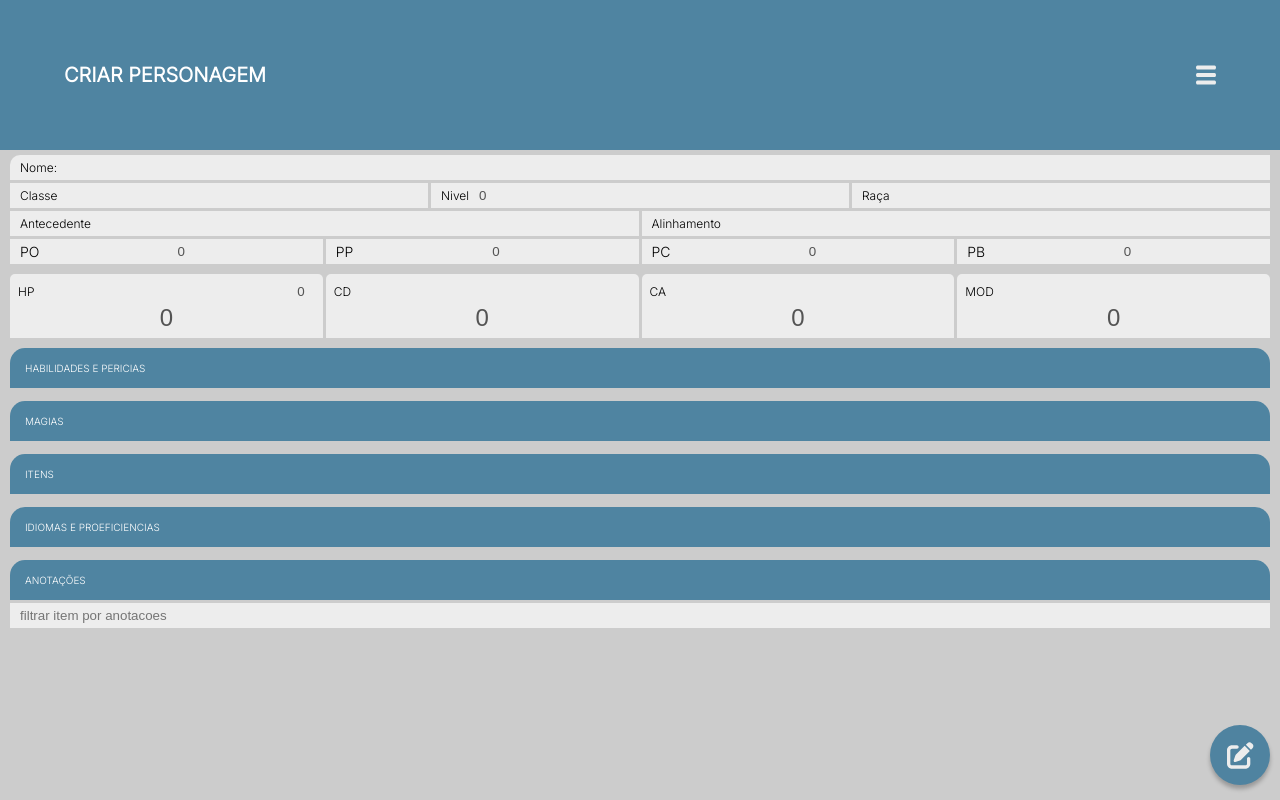
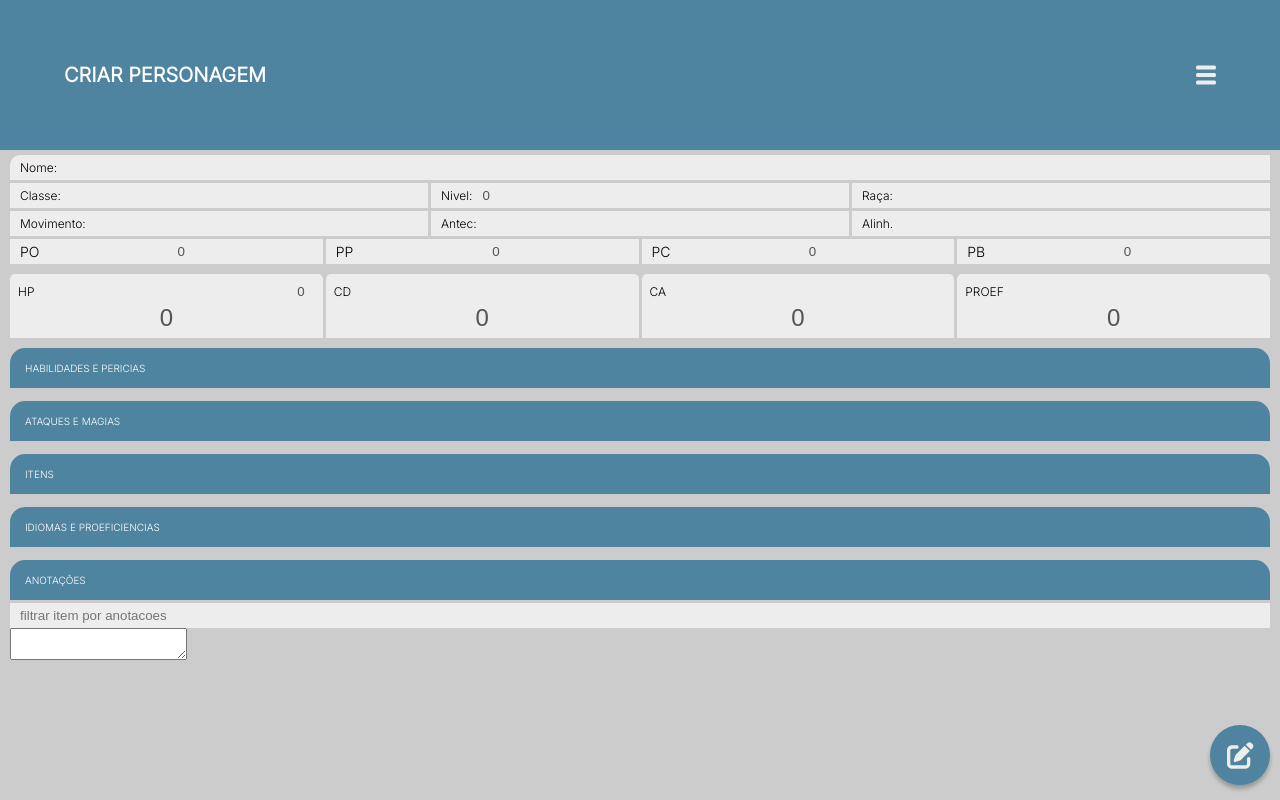
Before and after one commit to mabiiak/ficheiro-de-bolso, a React (Create React App) app: page / in a window 1280 px wide. Both pictures are taken after a click on the element "ANOTAÇÕES". Built offline with nearby package versions, Linux system fonts and the light colour scheme.

Commit message:
refactor: Ajustes de textos

```diff
--- a/src/components/BotaoEditar.jsx
+++ b/src/components/BotaoEditar.jsx
@@ -14,10 +14,11 @@ export default function BotaoEditar() {
     moedas,
     status,
     espacosMagia,
-    listaMagias,
+    listaAtaquesMagias,
     listaItens,
     listaProeficiencias,
     listaAnotacoes,
+    anotacaoLivre,
   } = useContext(Context)
 
   const salvaHabilidades = () => {
@@ -30,10 +31,11 @@ export default function BotaoEditar() {
         pericias: listaPericias,
         status,
         espacosMagia,
-        magias: listaMagias,
+        magias: listaAtaquesMagias,
         itens: listaItens,
         proeficiencias: listaProeficiencias,
         anotacoes: listaAnotacoes,
+        anotacaoLivre,
       }),
     )
   }
--- a/src/components/Descritivo.jsx
+++ b/src/components/Descritivo.jsx
@@ -32,7 +32,7 @@ export default function Descritivo() {
       </div>
       <div id="linha-tripla">
         <label>
-          Classe
+          Classe:
           <input
             name="classe"
             onChange={(e) => changeValue(e)}
@@ -42,7 +42,7 @@ export default function Descritivo() {
           />
         </label>
         <label>
-          Nivel
+          Nivel:
           <input
             name="nivel"
             onChange={(e) => changeValue(e)}
@@ -52,7 +52,7 @@ export default function Descritivo() {
           />
         </label>
         <label>
-          Raça
+          Raça:
           <input
             name="raca"
             onChange={(e) => changeValue(e)}
@@ -64,7 +64,17 @@ export default function Descritivo() {
       </div>
       <div id="linha-dupla">
         <label>
-          Antecedente
+          Movimento:
+          <input
+            name="movimento"
+            onChange={(e) => changeValue(e)}
+            type="number"
+            value={descritivo.movimento}
+            disabled={!editando}
+          />
+        </label>
+        <label>
+          Antec:
           <input
             name="antecedente"
             onChange={(e) => changeValue(e)}
@@ -74,7 +84,7 @@ export default function Descritivo() {
           />
         </label>
         <label>
-          Alinhamento
+          Alinh.
           <input
             name="alinhamento"
             onChange={(e) => changeValue(e)}
--- a/src/components/Magias.jsx
+++ b/src/components/Magias.jsx
@@ -7,21 +7,21 @@ import './css/Magias.css'
 import MagicSpace from './MagicSpace'
 
 export default function Magias() {
-  const { listaMagias, setListaMagias, editando, editarLista, excluirItem } =
+  const { listaAtaquesMagias, setListaAtaquesMagias, editando, editarLista, excluirItem } =
     useContext(Context)
 
   const [tituloMagia, setTituloMagia] = useState('')
   const [nivelMagia, setNivelMagia] = useState('')
   const [comentarioMagia, setComentarioMagia] = useState('')
 
-  const [lista, setLista] = useState(listaMagias)
+  const [lista, setLista] = useState(listaAtaquesMagias)
 
   const [viewHidden, setViewHidden] = useState(true)
   const [mensagemErro, setMensagemErro] = useState('')
 
   useEffect(() => {
-    setLista(listaMagias)
-  }, [listaMagias])
+    setLista(listaAtaquesMagias)
+  }, [listaAtaquesMagias])
 
   const openContent = () => {
     setViewHidden(!viewHidden)
@@ -57,8 +57,8 @@ export default function Magias() {
         setMensagemErro('')
       }, '3000')
     } else {
-      setListaMagias([
-        ...listaMagias,
+      setListaAtaquesMagias([
+        ...listaAtaquesMagias,
         {
           nivel: nivelMagia,
           titulo: tituloMagia,
@@ -76,9 +76,9 @@ export default function Magias() {
     <div>
       <MagicSpace />
       <Filtro
-        listaCompleta={listaMagias}
+        listaCompleta={listaAtaquesMagias}
         setListaExbicao={setLista}
-        placeholder={'magia ou nivel'}
+        placeholder={'palavra chave'}
       />
 
       {editando && (
@@ -121,7 +121,7 @@ export default function Magias() {
               className="campoEditavel"
               onClick={() => openContent()}
               onChange={(e) =>
-                editarLista(e, index, setListaMagias, listaMagias)
+                editarLista(e, index, setListaAtaquesMagias, listaAtaquesMagias)
               }
               name="nivel"
               value={magia.nivel}
@@ -133,7 +133,7 @@ export default function Magias() {
                   className="campoEditavel"
                   onClick={() => openContent()}
                   onChange={(e) =>
-                    editarLista(e, index, setListaMagias, listaMagias)
+                    editarLista(e, index, setListaAtaquesMagias, listaAtaquesMagias)
                   }
                   name="titulo"
                   value={magia.titulo}
@@ -142,7 +142,7 @@ export default function Magias() {
                 {editando && (
                   <button
                     onClick={() =>
-                      excluirItem(index, listaMagias, setListaMagias)
+                      excluirItem(index, listaAtaquesMagias, setListaAtaquesMagias)
                     }
                     className="btn-trash btn-trash-magic"
                   >
@@ -158,7 +158,7 @@ export default function Magias() {
                 hidden={viewHidden}
                 className="campoEditavel"
                 onChange={(e) =>
-                  editarLista(e, index, setListaMagias, listaMagias)
+                  editarLista(e, index, setListaAtaquesMagias, listaAtaquesMagias)
                 }
                 name="comentario"
                 value={magia.comentario}
--- a/src/components/Status.jsx
+++ b/src/components/Status.jsx
@@ -55,7 +55,7 @@ export default function Status() {
         />
       </div>
       <div className="status-triplo">
-        <p className="linha-descritiva">MOD</p>
+        <p className="linha-descritiva">PROEF</p>
         <input
           className="status-input"
           onChange={(e) => changeValue(e)}
--- a/src/context/Provider.js
+++ b/src/context/Provider.js
@@ -52,10 +52,11 @@ function Provider({ children }) {
 
   const [editando, setEditar] = useState(false)
   const [listaPericias, setListaPericias] = useState([])
-  const [listaMagias, setListaMagias] = useState([])
+  const [listaAtaquesMagias, setListaAtaquesMagias] = useState([])
   const [listaItens, setListaItens] = useState([])
   const [listaProeficiencias, setListaProeficiencias] = useState([])
   const [listaAnotacoes, setListaAnotacoes] = useState([])
+  const [anotacaoLivre, setAnotacaoLivre] = useState([])
 
   const editarLista = (e, index, set, lista) => {
     const { value, name } = e.target
@@ -78,10 +79,11 @@ function Provider({ children }) {
       setDescritivo(verSalvos.descritivo)
       setStatus(verSalvos.status)
       setEspacosMagia(verSalvos.espacosMagia)
-      setListaMagias(verSalvos.magias)
+      setListaAtaquesMagias(verSalvos.magias)
       setListaItens(verSalvos.itens)
       setListaProeficiencias(verSalvos.proeficiencias)
       setListaAnotacoes(verSalvos.anotacoes)
+      setAnotacaoLivre(verSalvos.anotacaoLivre)
     }
   }, [])
 
@@ -100,14 +102,16 @@ function Provider({ children }) {
     espacosMagia,
     setEspacosMagia,
     setStatus,
-    listaMagias,
-    setListaMagias,
+    listaAtaquesMagias,
+    setListaAtaquesMagias,
     listaItens,
     setListaItens,
     listaProeficiencias,
     setListaProeficiencias,
     listaAnotacoes,
     setListaAnotacoes,
+    anotacaoLivre,
+    setAnotacaoLivre,
     editarLista,
     excluirItem,
   }
--- a/src/paginas/Ficha.jsx
+++ b/src/paginas/Ficha.jsx
@@ -22,6 +22,8 @@ export default function Ficha() {
     setListaProeficiencias,
     listaAnotacoes,
     setListaAnotacoes,
+    setAnotacaoLivre,
+    anotacaoLivre,
   } = useContext(Context)
 
   const habilidadesPericias = () => (
@@ -35,7 +37,7 @@ export default function Ficha() {
     </div>
   )
 
-  const listaMagias = () => <Magias />
+  const listaAtaquesMagias = () => <Magias />
 
   const itens = () => (
     <ListaSimples
@@ -54,11 +56,15 @@ export default function Ficha() {
   )
 
   const anotacoes = () => (
-    <ListaSimples
-      listaCompleta={listaAnotacoes}
-      setListaCompleta={setListaAnotacoes}
-      name={'anotacoes'}
-    />
+    <div>
+      <ListaSimples
+        listaCompleta={listaAnotacoes}
+        setListaCompleta={setListaAnotacoes}
+        name={'anotacoes'}
+      />
+      <textarea onChange={(e) => setAnotacaoLivre(e.target.value)} value={anotacaoLivre}>{anotacaoLivre}</textarea>
+    </div>
+
   )
 
   return (
@@ -70,7 +76,7 @@ export default function Ficha() {
         titulo="Habilidades e Pericias"
         body={habilidadesPericias()}
       />
-      <TituloExpansivo titulo="Magias" body={listaMagias()} />
+      <TituloExpansivo titulo="Ataques e Magias" body={listaAtaquesMagias()} />
       <TituloExpansivo titulo="Itens" body={itens()} />
       <TituloExpansivo
         titulo="Idiomas e Proeficiencias"
```
